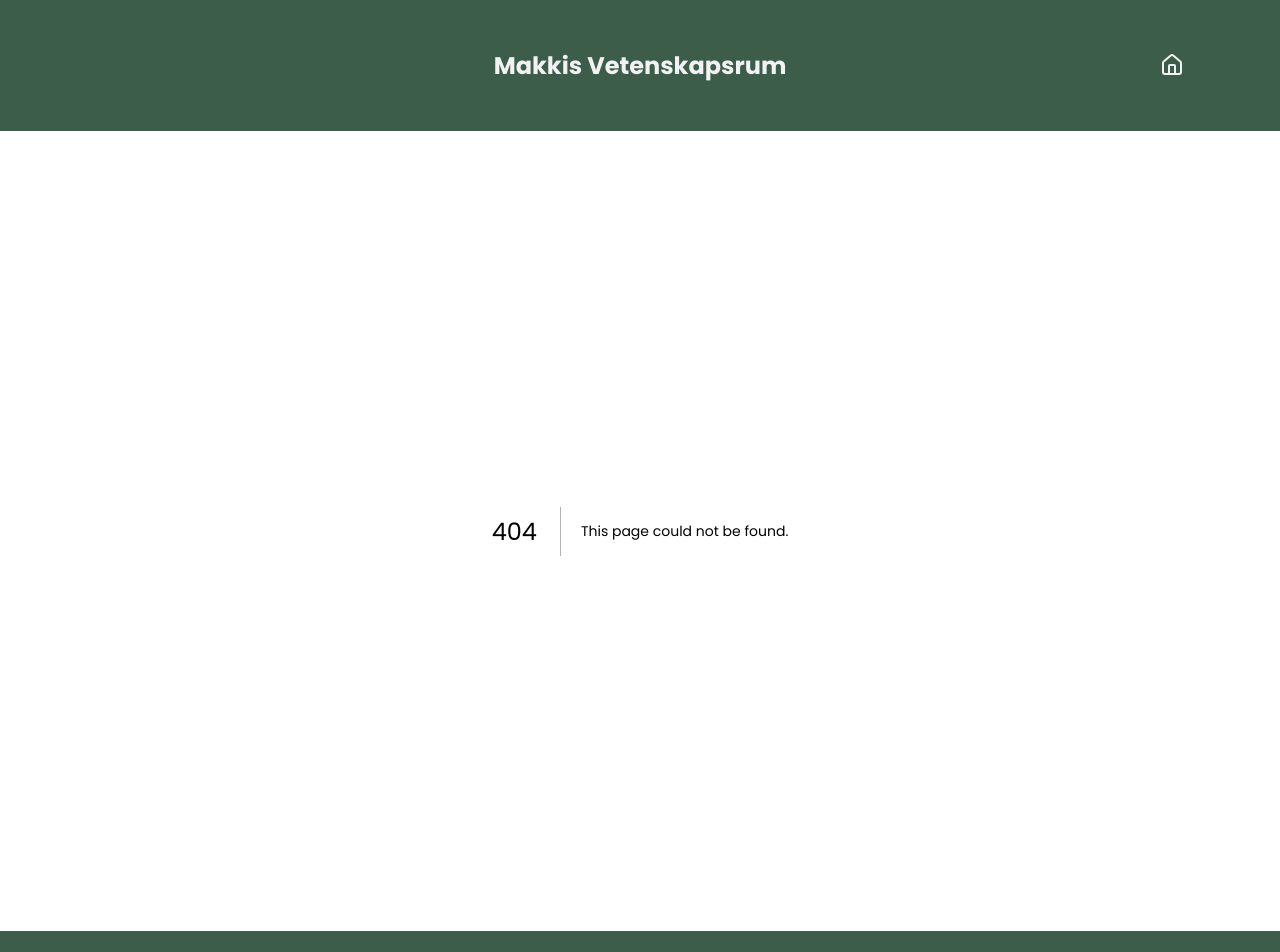
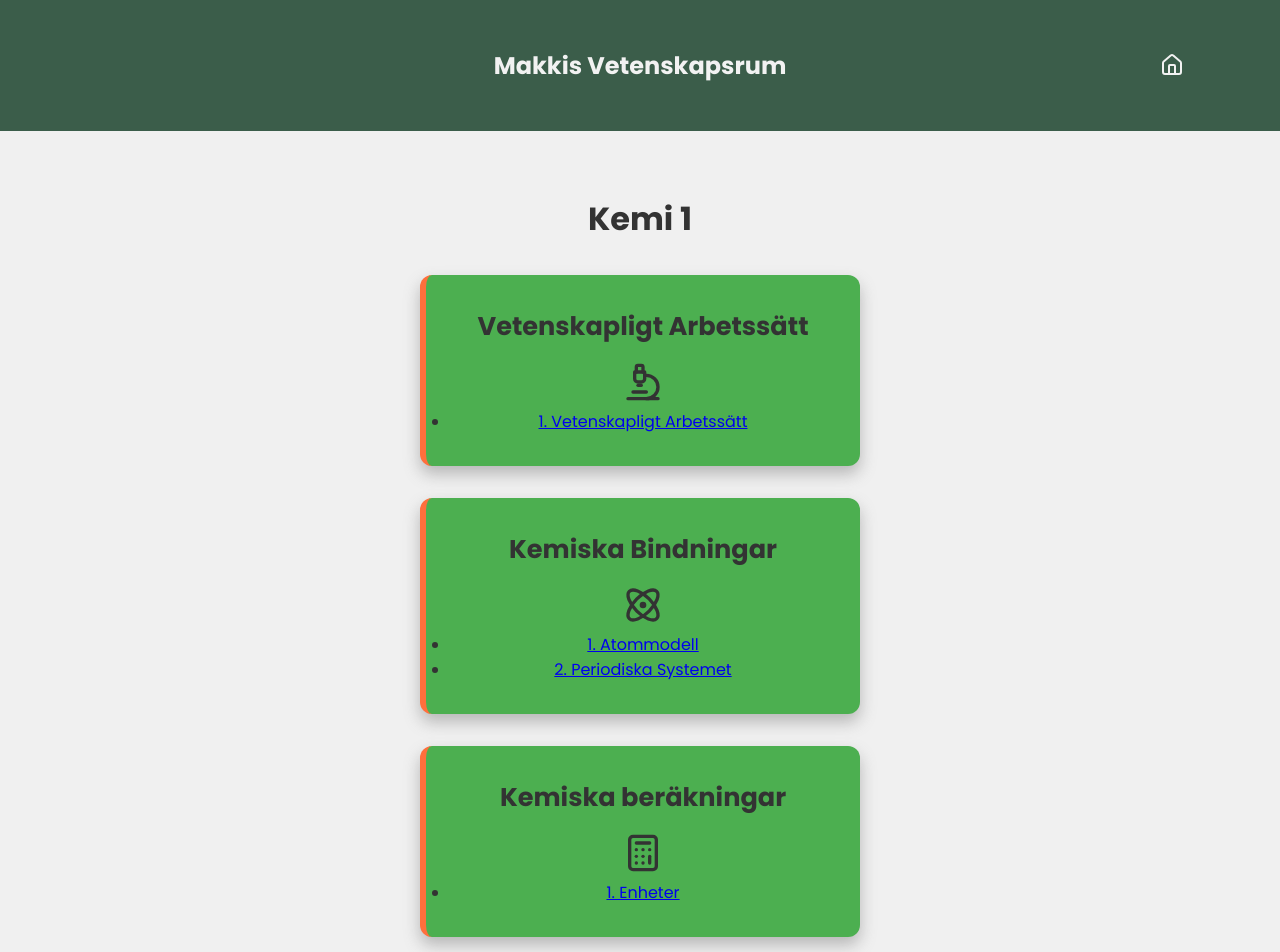
Before and after one commit to jennymakki/Makkis-vetenskaps-rum, a Next.js app in the folder fares-labratorium-next/: page /kemi1 in a window 1280 px wide. Before the commit this address had no page. Shown: the top 952 px of the page. Built offline with nearby package versions, Linux system fonts and the light colour scheme.

Commit message:
continue migration and startpage and subjects sites are good.

```diff
--- /dev/null
+++ b/fares-labratorium-next/app/components/LessonCard.tsx
@@ -0,0 +1,38 @@
+import type { LucideIcon } from "lucide-react";
+
+type FileItem = {
+  name: string;
+  href: string;
+};
+
+type LessonCardProps = {
+  title: string;
+  Icon: LucideIcon;
+  files: FileItem[];
+  themeClass?: string;
+};
+
+export default function LessonCard({
+  title,
+  Icon,
+  files,
+  themeClass = "",
+}: LessonCardProps) {
+  return (
+    <div className={`lesson-card ${themeClass}`}>
+      <h2 className="lesson-card__title">{title}</h2>
+
+      <Icon className="lesson-card__icon" />
+
+      <ul className="lesson-card__file-list">
+        {files.map((file) => (
+          <li key={file.href}>
+            <a href={file.href} download>
+              {file.name}
+            </a>
+          </li>
+        ))}
+      </ul>
+    </div>
+  );
+}
--- a/fares-labratorium-next/app/globals.css
+++ b/fares-labratorium-next/app/globals.css
@@ -415,3 +415,13 @@ footer {
     height: 40px;
     stroke: #3B5D4A;
   }
+
+/* Theme colors */
+
+.theme-kemi {
+  border-left: 6px solid #FF6F3C;
+}
+
+.theme-kemi .lesson-card__icon {
+  color: #FF6F3C;
+}
--- /dev/null
+++ b/fares-labratorium-next/app/kemi1/page.tsx
@@ -0,0 +1,29 @@
+import Link from "next/link";
+import LessonCard from "../components/LessonCard";
+import { kemi1Sections } from "@/src/data/kemi1";
+
+export const metadata = {
+  title: "Kemi 1 - Makkis Vetenskapsrum",
+};
+
+export default function Kemi1Page() {
+  return (
+    <div className="kemi1__div">
+      <h2 className="kemi1__h2">Kemi 1</h2>
+
+      {kemi1Sections.map((section) => (
+        <LessonCard
+          key={section.title}
+          title={section.title}
+          Icon={section.icon}
+          files={section.files}
+          themeClass={section.theme}
+        />
+      ))}
+
+      <Link href="/kemi" className="Back">
+        Tillbaka
+      </Link>
+    </div>
+  );
+}
--- /dev/null
+++ b/fares-labratorium-next/src/data/kemi1.ts
@@ -0,0 +1,79 @@
+import {
+  Microscope,
+  Atom,
+  Calculator,
+  Droplets,
+  Flame,
+  Wind,
+  Zap,
+} from "lucide-react";
+
+export const kemi1Sections = [
+  {
+    title: "Vetenskapligt Arbetssätt",
+    icon: Microscope,
+    theme: "theme-kemi",
+    files: [
+      {
+        name: "1. Vetenskapligt Arbetssätt",
+        href: "/lessons/kemi1/Vetenskapligt Arbetssätt/Vetenskapligt Arbetssätt.pptx",
+      },
+    ],
+  },
+
+  {
+    title: "Kemiska Bindningar",
+    icon: Atom,
+    theme: "theme-kemi",
+    files: [
+      {
+        name: "1. Atommodell",
+        href: "/lessons/kemi1/Kemiska Bindningar/1. Atommodell.pptx",
+      },
+      {
+        name: "2. Periodiska Systemet",
+        href: "/lessons/kemi1/Kemiska Bindningar/2. Periodiska Systemet.pptx",
+      },
+    ],
+  },
+
+  {
+    title: "Kemiska beräkningar",
+    icon: Calculator,
+    theme: "theme-kemi",
+    files: [
+      {
+        name: "1. Enheter",
+        href: "/lessons/kemi1/Kemiska beräkningar/1. Enheter.pptx",
+      },
+    ],
+  },
+
+  {
+    title: "Syror och Baser",
+    icon: Droplets,
+    theme: "theme-kemi",
+    files: [],
+  },
+
+  {
+    title: "Termokemi",
+    icon: Flame,
+    theme: "theme-kemi",
+    files: [],
+  },
+
+  {
+    title: "Gaser",
+    icon: Wind,
+    theme: "theme-kemi",
+    files: [],
+  },
+
+  {
+    title: "Elektrokemi",
+    icon: Zap,
+    theme: "theme-kemi",
+    files: [],
+  },
+];
```
Also changed, not shown: fares-labratorium-next/app/biologi/page.tsx (added, +28 -0 lines), fares-labratorium-next/app/kemi/page.tsx (added, +28 -0 lines), fares-labratorium-next/app/naturkunskap/page.tsx (added, +51 -0 lines), fares-labratorium-next/app/natspec/page.tsx (added), fares-labratorium-next/src/data/biologi.ts (added), fares-labratorium-next/src/data/naturkunskap.ts (added).
